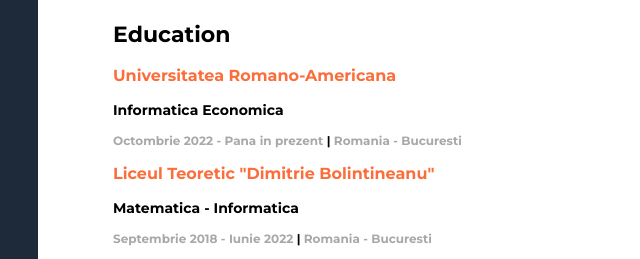
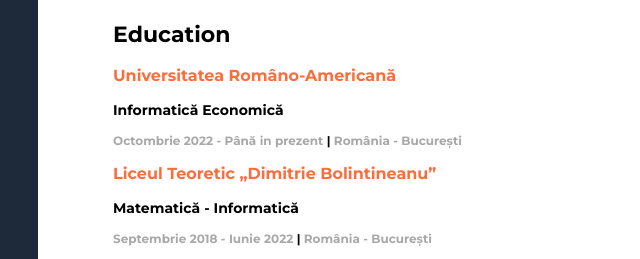
Before and after one commit to AlexandruRG/CV, a plain HTML site: page My CV/index.html in a window 1280 px wide. Shown: the part 670-929 px from the top of the page, 327-967 px from the left. Drawn offline with Linux system fonts and the light colour scheme.

Commit message:
Update index.html

```diff
--- a/My CV/index.html
+++ b/My CV/index.html
@@ -43,7 +43,7 @@
                 <!-- Company nr.1-->
                 <div>
                     <h3 class="work-experience-position"> Crew Member <span class="work-experience-company"> McDonald's </span></h3>
-                    <p class="work-experience-period">Martie 2023 - Mai 2023   <span class="line-break">|</span>   Romania - Bucuresti</p>
+                    <p class="work-experience-period">Martie 2023 - Mai 2023   <span class="line-break">|</span>   România - București</p>
                     <ul class="work-experience-duties">
                     </ul>
                 </div>
@@ -51,19 +51,19 @@
                 <div class="education-section">
                     <h2 class="block-title">Education</h2>
                     <div>
-                        <h3 class="education-place">Universitatea Romano-Americana</h3>
-                        <h3 class="education-specialization">Informatica Economica</h3>
-                        <p class="education-period">Octombrie 2022 - Pana in prezent   <span class="line-break">|</span>   Romania - Bucuresti</p>
+                        <h3 class="education-place">Universitatea Româno-Americană</h3>
+                        <h3 class="education-specialization">Informatică Economică</h3>
+                        <p class="education-period">Octombrie 2022 - Până in prezent   <span class="line-break">|</span>   România - București</p>
                     </div>
                     <div>
-                        <h3 class="education-place">Liceul Teoretic "Dimitrie Bolintineanu"</h3>
-                        <h3 class="education-specialization">Matematica - Informatica</h3>
-                        <p class="education-period">Septembrie 2018 - Iunie 2022   <span class="line-break">|</span>   Romania - Bucuresti</p>
+                        <h3 class="education-place">Liceul Teoretic „Dimitrie Bolintineanu”</h3>
+                        <h3 class="education-specialization">Matematică - Informatică</h3>
+                        <p class="education-period">Septembrie 2018 - Iunie 2022   <span class="line-break">|</span>   România - București</p>
                     </div>
                     <div>
                         <h3 class="education-place">ECDL</h3>
                         <h3 class="education-specialization">Profil: BAC (86055), FIN Standard (89681), FIN Profesional (89682) | Expert (89686)</h3>
-                        <p class="education-period">Mai 2021 - Septembrie 2021   <span class="line-break">|</span>   Romania - Bucuresti</p>
+                        <p class="education-period">Mai 2021 - Septembrie 2021   <span class="line-break">|</span>   România - București</p>
                     </div>
                 </div>
             </div>
```
